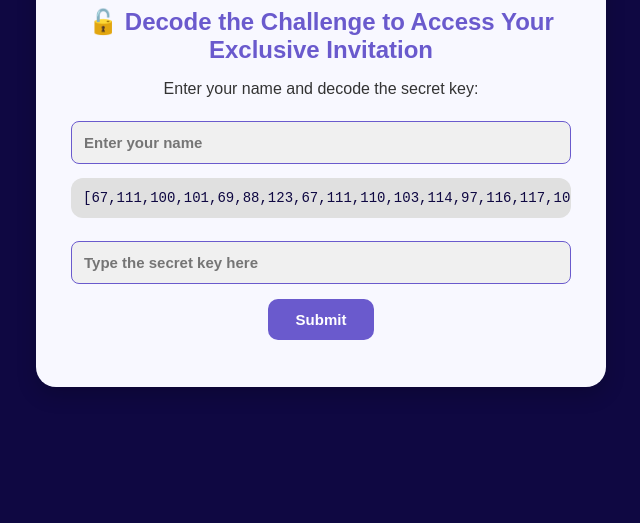
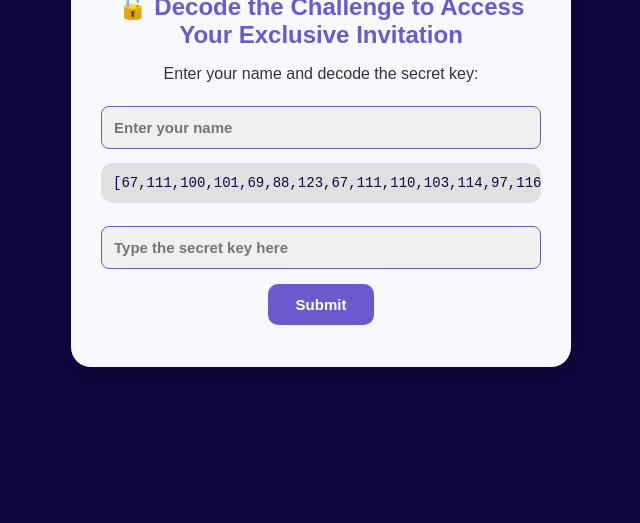
Before and after one commit to Rawaa74/CodeEX-Invitation, a plain HTML site: page index.html in a window 1280 px wide. Shown: the part 307-830 px from the top of the page, without its empty margins (319-959 px from the left). After the commit the page ends 800 px from the top, so only its background shows below. Drawn offline with Linux system fonts and the light colour scheme.

Commit message:
Update index.html

```diff
--- a/index.html
+++ b/index.html
@@ -5,6 +5,18 @@
 <meta name="viewport" content="width=device-width, initial-scale=1.0">
 <title>CodeEX Puzzle</title>
 <style>
+
+*, *::before, *::after {
+  box-sizing: border-box;
+}
+
+html, body {
+  height: 100%;
+  margin: 0;
+  padding: 0;
+}
+
+
 body {
   font-family: 'Arial', sans-serif;
   background-color: #0F0842;
@@ -22,10 +34,14 @@ body {
   border-radius: 20px;
   box-shadow: 0 8px 20px rgba(0,0,0,0.2);
   text-align: center;
+  padding: 30px;
+  max-width: 500px;
+  width: 90%;
+  margin: 0 auto;
 }
 
 /* Base Desktop */
-.container { max-width: 500px; padding: 35px; }
+.container { max-width: 500px;}
 img { width: 180px; border-radius: 12px;}
 h2 { font-size: 24px; margin-bottom: 10px; color: #6A5ACD; }
 p { font-size: 16px; margin-bottom: 15px; color: #333333; }
```
